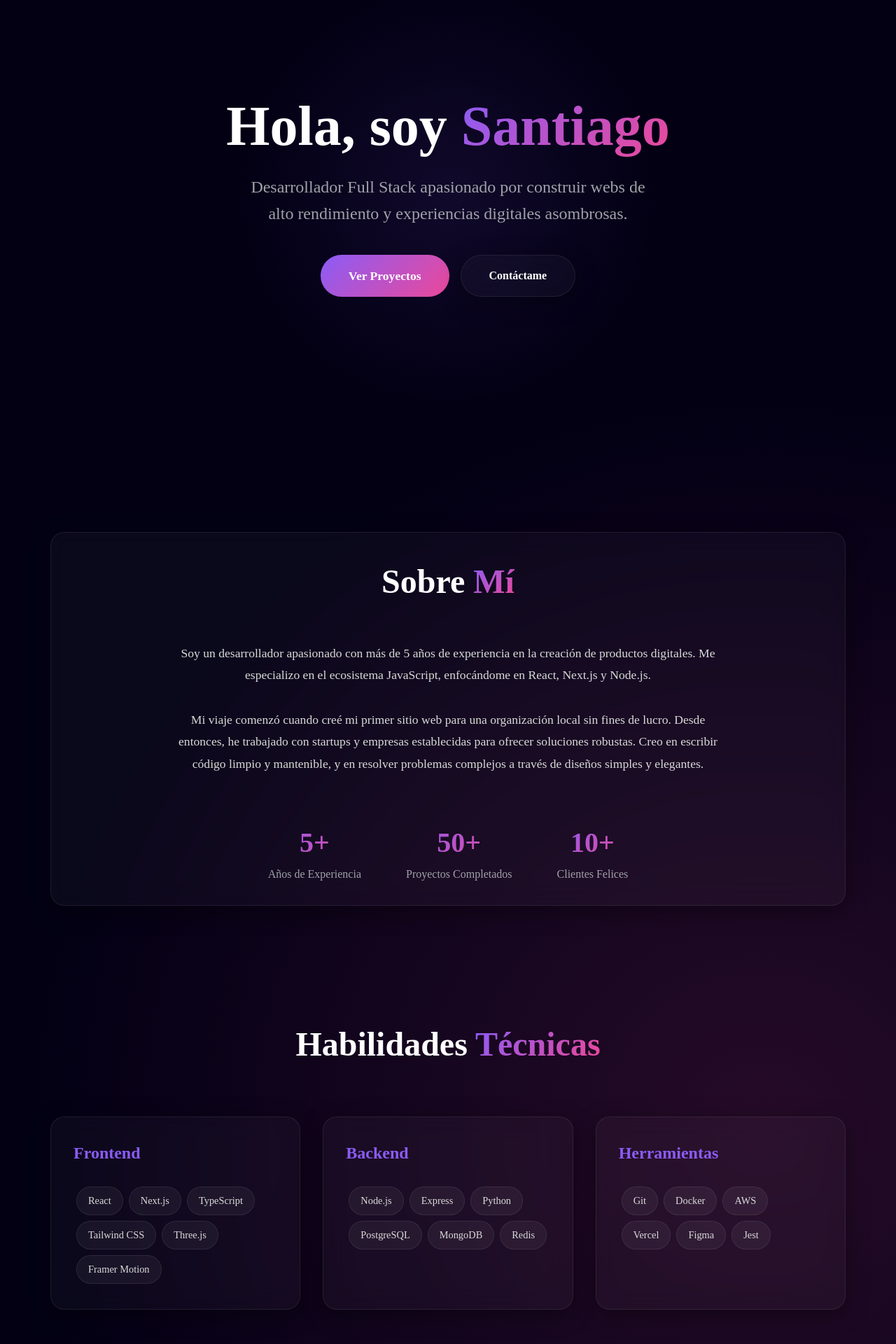
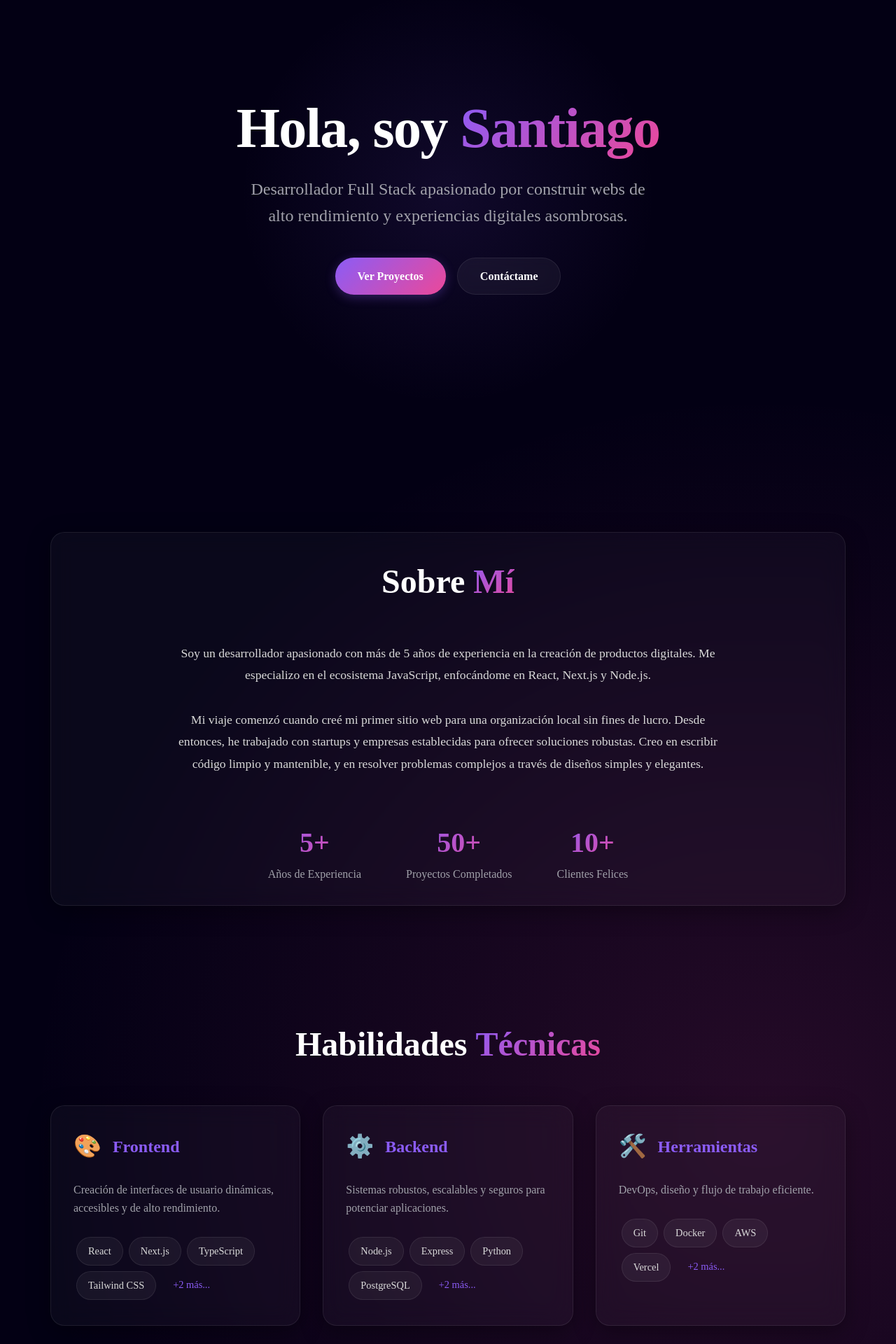
Before and after one commit to Jesicagr/Profile, a Next.js app: page / in a window 1280 px wide. Shown: the part 120-2040 px from the top of the page at 70% size. Built offline with nearby package versions, Linux system fonts and the light colour scheme.

Commit message:
Refactor UI styling and add Skills view transitions

```diff
--- a/app/components/Hero.tsx
+++ b/app/components/Hero.tsx
@@ -2,17 +2,17 @@ export default function Hero() {
     return (
         <section className="hero">
             <div className="container" style={{ animation: 'fadeIn 1s ease-out' }}>
-                <h1 style={{ fontSize: 'clamp(2.5rem, 8vw, 5rem)', fontWeight: 800, lineHeight: 1.1, marginBottom: '1.5rem' }}>
+                <h1>
                     Hola, soy <span className="text-gradient">Santiago</span>
                 </h1>
-                <p style={{ fontSize: '1.5rem', color: '#a1a1aa', maxWidth: '600px', margin: '0 auto 2.5rem' }}>
+                <p>
                     Desarrollador Full Stack apasionado por construir webs de alto rendimiento y experiencias digitales asombrosas.
                 </p>
-                <div style={{ display: 'flex', gap: '1rem', justifyContent: 'center' }}>
-                    <a href="#projects" className="btn-primary" style={{ textDecoration: 'none' }}>
+                <div className="hero-buttons">
+                    <a href="#projects" className="btn btn-primary">
                         Ver Proyectos
                     </a>
-                    <a href="#contact" className="glass-panel" style={{ padding: '1rem 2.5rem', borderRadius: '50px', fontWeight: 600, cursor: 'pointer', textDecoration: 'none', color: 'white' }}>
+                    <a href="#contact" className="btn btn-secondary">
                         Contáctame
                     </a>
                 </div>
@@ -24,7 +24,8 @@ export default function Hero() {
                 top: '50%',
                 left: '50%',
                 transform: 'translate(-50%, -50%)',
-                width: '600px',
+                width: '100%',
+                maxWidth: '600px',
                 height: '600px',
                 background: 'radial-gradient(circle, rgba(139,92,246,0.1) 0%, transparent 70%)',
                 zIndex: -1,
--- a/app/components/Skills.tsx
+++ b/app/components/Skills.tsx
@@ -1,27 +1,52 @@
+import Link from "next/link";
+import { skillCategories } from "../data/skills";
+
 export default function Skills() {
-    const skills = {
-        Frontend: ["React", "Next.js", "TypeScript", "Tailwind CSS", "Three.js", "Framer Motion"],
-        Backend: ["Node.js", "Express", "Python", "PostgreSQL", "MongoDB", "Redis"],
-        Herramientas: ["Git", "Docker", "AWS", "Vercel", "Figma", "Jest"]
-    };
-
     return (
         <section id="skills">
             <div className="container">
                 <h2 className="section-title">Habilidades <span className="text-gradient">Técnicas</span></h2>
 
-                <div style={{ display: 'grid', gridTemplateColumns: 'repeat(auto-fit, minmax(300px, 1fr))', gap: '2rem' }}>
-                    {Object.entries(skills).map(([category, items]) => (
-                        <div key={category} className="glass-panel">
-                            <h3 style={{ fontSize: '1.5rem', marginBottom: '1.5rem', color: 'var(--primary)' }}>{category}</h3>
+                <div className="grid-responsive">
+                    {skillCategories.map((category) => (
+                        <Link
+                            href={`/skills/${category.slug}`}
+                            key={category.slug}
+                            className="glass-panel"
+                            style={{ display: 'block', textDecoration: 'none', transition: 'all 0.3s ease' }}
+                        >
+                            <div style={{ display: 'flex', alignItems: 'center', gap: '1rem', marginBottom: '1.5rem' }}>
+                                {/* The Transition Source */}
+                                <span
+                                    style={{
+                                        fontSize: '2rem',
+                                        viewTransitionName: `skill-icon-${category.slug}`
+                                    }}
+                                >
+                                    {category.icon}
+                                </span>
+                                <h3 style={{ fontSize: '1.5rem', color: 'var(--primary)', fontWeight: 700, margin: 0 }}>
+                                    {category.title}
+                                </h3>
+                            </div>
+
+                            <p style={{ color: '#a1a1aa', marginBottom: '1.5rem', fontSize: '1rem' }}>
+                                {category.description}
+                            </p>
+
                             <div style={{ display: 'flex', flexWrap: 'wrap' }}>
-                                {items.map((skill) => (
+                                {category.items.slice(0, 4).map((skill) => (
                                     <span key={skill} className="skill-tag">
                                         {skill}
                                     </span>
                                 ))}
+                                {category.items.length > 4 && (
+                                    <span className="skill-tag" style={{ background: 'transparent', border: 'none', color: 'var(--primary)' }}>
+                                        +{category.items.length - 4} más...
+                                    </span>
+                                )}
                             </div>
-                        </div>
+                        </Link>
                     ))}
                 </div>
             </div>
--- /dev/null
+++ b/app/data/skills.ts
@@ -0,0 +1,35 @@
+export interface SkillCategory {
+    title: string;
+    slug: string;
+    description: string;
+    items: string[];
+    icon: string;
+    details: string; // Extra content for the detail page
+}
+
+export const skillCategories: SkillCategory[] = [
+    {
+        title: "Frontend",
+        slug: "frontend",
+        icon: "🎨",
+        description: "Creación de interfaces de usuario dinámicas, accesibles y de alto rendimiento.",
+        details: "Desde la arquitectura de componentes hasta animaciones complejas, me especializo en construir el lado del cliente de aplicaciones web modernas. Utilizo React y Next.js para asegurar que las aplicaciones no solo se vean bien, sino que sean extremadamente rápidas y SEO-friendly.",
+        items: ["React", "Next.js", "TypeScript", "Tailwind CSS", "Three.js", "Framer Motion"]
+    },
+    {
+        title: "Backend",
+        slug: "backend",
+        icon: "⚙️",
+        description: "Sistemas robustos, escalables y seguros para potenciar aplicaciones.",
+        details: "Diseño y desarrollo de APIs RESTful y GraphQL, gestión de bases de datos y arquitectura de microservicios. Mi enfoque está en la seguridad, la escalabilidad y la eficiencia de los datos.",
+        items: ["Node.js", "Express", "Python", "PostgreSQL", "MongoDB", "Redis"]
+    },
+    {
+        title: "Herramientas",
+        slug: "tools",
+        icon: "🛠️",
+        description: "DevOps, diseño y flujo de trabajo eficiente.",
+        details: "El desarrollo moderno requiere más que solo código. Utilizo herramientas de vanguardia para integración continua, despliegue automatizado y colaboración de diseño.",
+        items: ["Git", "Docker", "AWS", "Vercel", "Figma", "Jest"]
+    }
+];
--- a/app/globals.css
+++ b/app/globals.css
@@ -16,6 +16,10 @@
   padding: 0;
 }
 
+html {
+  scroll-behavior: smooth;
+}
+
 body {
   background-color: var(--background);
   color: var(--foreground);
@@ -27,10 +31,22 @@ body {
     radial-gradient(circle at 85% 30%, rgba(236, 72, 153, 0.15), transparent 25%);
 }
 
+a {
+  color: inherit;
+  text-decoration: none;
+}
+
 .container {
+  width: 100%;
   max-width: 1200px;
   margin: 0 auto;
-  padding: 0 2rem;
+  padding: 0 1.5rem;
+}
+
+@media (min-width: 768px) {
+  .container {
+    padding: 0 2rem;
+  }
 }
 
 /* Animations */
@@ -43,16 +59,6 @@ body {
 
   50% {
     transform: translateY(-10px);
-  }
-}
-
-@keyframes glow {
-  0% {
-    box-shadow: 0 0 20px rgba(139, 92, 246, 0.3);
-  }
-
-  100% {
-    box-shadow: 0 0 40px rgba(139, 92, 246, 0.6);
   }
 }
 
@@ -77,7 +83,7 @@ body {
   border-radius: 20px;
   padding: 2rem;
   box-shadow: 0 8px 32px 0 rgba(0, 0, 0, 0.36);
-  transition: transform 0.3s ease, box-shadow 0.3s ease;
+  transition: transform 0.3s ease, box-shadow 0.3s ease, border-color 0.3s ease;
 }
 
 .glass-panel:hover {
@@ -86,69 +92,115 @@ body {
   border-color: rgba(255, 255, 255, 0.2);
 }
 
+.grid-responsive {
+  display: grid;
+  grid-template-columns: repeat(auto-fit, minmax(300px, 1fr));
+  gap: 2rem;
+}
+
 .text-gradient {
   background: var(--gradient);
   -webkit-background-clip: text;
   background-clip: text;
   color: transparent;
+  display: inline-block;
 }
 
-@view-transition {
-  navigation: auto;
+/* Buttons */
+.btn {
+  display: inline-flex;
+  align-items: center;
+  justify-content: center;
+  padding: 0.8rem 2rem;
+  border-radius: 50px;
+  font-weight: 600;
+  cursor: pointer;
+  transition: all 0.3s ease;
+  font-size: 1rem;
+  border: none;
+  text-align: center;
 }
 
 .btn-primary {
   background: var(--gradient);
-  border: none;
-  border-radius: 50px;
-  padding: 1rem 2.5rem;
   color: white;
-  font-weight: 700;
-  font-size: 1.1rem;
-  cursor: pointer;
-  transition: all 0.3s ease;
-  position: relative;
-  overflow: hidden;
+  box-shadow: 0 4px 15px rgba(139, 92, 246, 0.3);
 }
 
 .btn-primary:hover {
-  transform: scale(1.05);
-  box-shadow: 0 0 30px rgba(236, 72, 153, 0.5);
+  transform: translateY(-2px);
+  box-shadow: 0 8px 25px rgba(236, 72, 153, 0.5);
 }
 
+.btn-secondary {
+  background: rgba(255, 255, 255, 0.05);
+  border: 1px solid var(--glass-border);
+  color: white;
+  backdrop-filter: blur(10px);
+}
+
+.btn-secondary:hover {
+  background: rgba(255, 255, 255, 0.1);
+  border-color: rgba(255, 255, 255, 0.3);
+  transform: translateY(-2px);
+}
+
+/* Hero Section */
 .hero {
-  height: 100vh;
+  min-height: 100vh;
   display: flex;
   align-items: center;
   justify-content: center;
   text-align: center;
   position: relative;
+  padding: 6rem 0;
 }
 
-.grid-features {
-  display: grid;
-  grid-template-columns: repeat(auto-fit, minmax(300px, 1fr));
-  gap: 2rem;
-  padding: 4rem 0;
+.hero h1 {
+  font-size: clamp(2.5rem, 8vw, 5rem);
+  font-weight: 800;
+  line-height: 1.1;
+  margin-bottom: 1.5rem;
+  letter-spacing: -0.02em;
 }
 
-/* Scrollbar */
-::-webkit-scrollbar {
-  width: 8px;
+.hero p {
+  font-size: clamp(1.1rem, 4vw, 1.5rem);
+  color: #a1a1aa;
+  max-width: 600px;
+  margin: 0 auto 2.5rem;
 }
 
-::-webkit-scrollbar-track {
-  background: var(--background);
+.hero-buttons {
+  display: flex;
+  gap: 1rem;
+  justify-content: center;
+  flex-wrap: wrap;
 }
 
-::-webkit-scrollbar-thumb {
-  background: var(--glass-border);
-  border-radius: 4px;
+@media (max-width: 640px) {
+  .hero-buttons {
+    flex-direction: column;
+    width: 100%;
+    max-width: 300px;
+    margin: 0 auto;
+  }
+
+  .btn {
+    width: 100%;
+  }
 }
 
-/* ... existing scrollbar styles ... */
-::-webkit-scrollbar-thumb:hover {
-  background: var(--primary);
+/* Section Utilities */
+section {
+  padding: 5rem 0;
+}
+
+.section-title {
+  font-size: clamp(2rem, 5vw, 3rem);
+  text-align: center;
+  margin-bottom: 3rem;
+  font-weight: 800;
 }
 
 /* Navbar */
@@ -164,10 +216,12 @@ body {
   padding: 1.5rem 2rem;
   transition: all 0.3s ease;
   backdrop-filter: blur(10px);
+  background: rgba(3, 0, 20, 0.5);
+  /* Always slight background for readability */
 }
 
 .navbar.scrolled {
-  background: rgba(3, 0, 20, 0.8);
+  background: rgba(3, 0, 20, 0.9);
   border-bottom: 1px solid var(--glass-border);
   padding: 1rem 2rem;
 }
@@ -176,7 +230,6 @@ body {
   font-size: 1.5rem;
   font-weight: 700;
   color: var(--foreground);
-  text-decoration: none;
 }
 
 .nav-links {
@@ -186,7 +239,6 @@ body {
 
 .nav-link {
   color: #a1a1aa;
-  text-decoration: none;
   font-weight: 500;
   transition: color 0.3s ease;
 }
@@ -256,8 +308,9 @@ body {
     top: 0;
     right: -100%;
     height: 100vh;
-    width: 70%;
-    background: rgba(3, 0, 20, 0.95);
+    width: 80%;
+    /* Wider on mobile */
+    background: rgba(3, 0, 20, 0.98);
     backdrop-filter: blur(20px);
     flex-direction: column;
     justify-content: center;
@@ -273,18 +326,6 @@ body {
   .nav-link {
     font-size: 1.5rem;
   }
-}
-
-/* Section Utilities */
-section {
-  padding: 5rem 0;
-}
-
-.section-title {
-  font-size: 3rem;
-  text-align: center;
-  margin-bottom: 4rem;
-  font-weight: 800;
 }
 
 /* Footer */
@@ -322,7 +363,23 @@ section {
   box-shadow: 0 5px 15px rgba(139, 92, 246, 0.3);
 }
 
-/* Skill Tags */
+/* Specific Component Styles (Skills, Project Cards) */
+.project-card {
+  display: flex;
+  flex-direction: column-reverse;
+  /* Image on top usually, but desc on bottom */
+  gap: 2rem;
+  padding: 1.5rem;
+}
+
+@media (min-width: 768px) {
+  .project-card {
+    flex-direction: row;
+    gap: 3rem;
+    padding: 3rem;
+  }
+}
+
 .skill-tag {
   display: inline-block;
   padding: 0.5rem 1rem;
@@ -334,7 +391,6 @@ section {
   margin: 0.25rem;
 }
 
-/* Timeline */
 .timeline-item {
   position: relative;
   padding-left: 2rem;
@@ -357,7 +413,6 @@ section {
   box-shadow: 0 0 10px var(--primary);
 }
 
-/* Input Fields */
 .form-input,
 .form-textarea {
   width: 100%;
@@ -377,34 +432,3 @@ section {
   border-color: var(--primary);
   background: rgba(255, 255, 255, 0.05);
 }
-
-/* Responsive Project Card */
-.project-card {
-  display: flex;
-  flex-direction: column-reverse;
-  gap: 2rem;
-  padding: 2rem;
-  position: relative;
-  overflow: hidden;
-  align-items: center;
-}
-
-@media (min-width: 768px) {
-  .project-card {
-    flex-direction: row;
-    gap: 3rem;
-    padding: 3rem;
-  }
-}
-
-/* General Mobile Adjustments */
-@media (max-width: 768px) {
-  .section-title {
-    font-size: 2rem;
-    margin-bottom: 2rem;
-  }
-
-  .glass-panel {
-    padding: 1.5rem;
-  }
-}
```
Also changed, not shown: app/components/Contact.tsx (+3 -4 lines), app/components/Projects.tsx (+5 -22 lines), app/skills/[slug]/page.tsx (added, +79 -0 lines).
